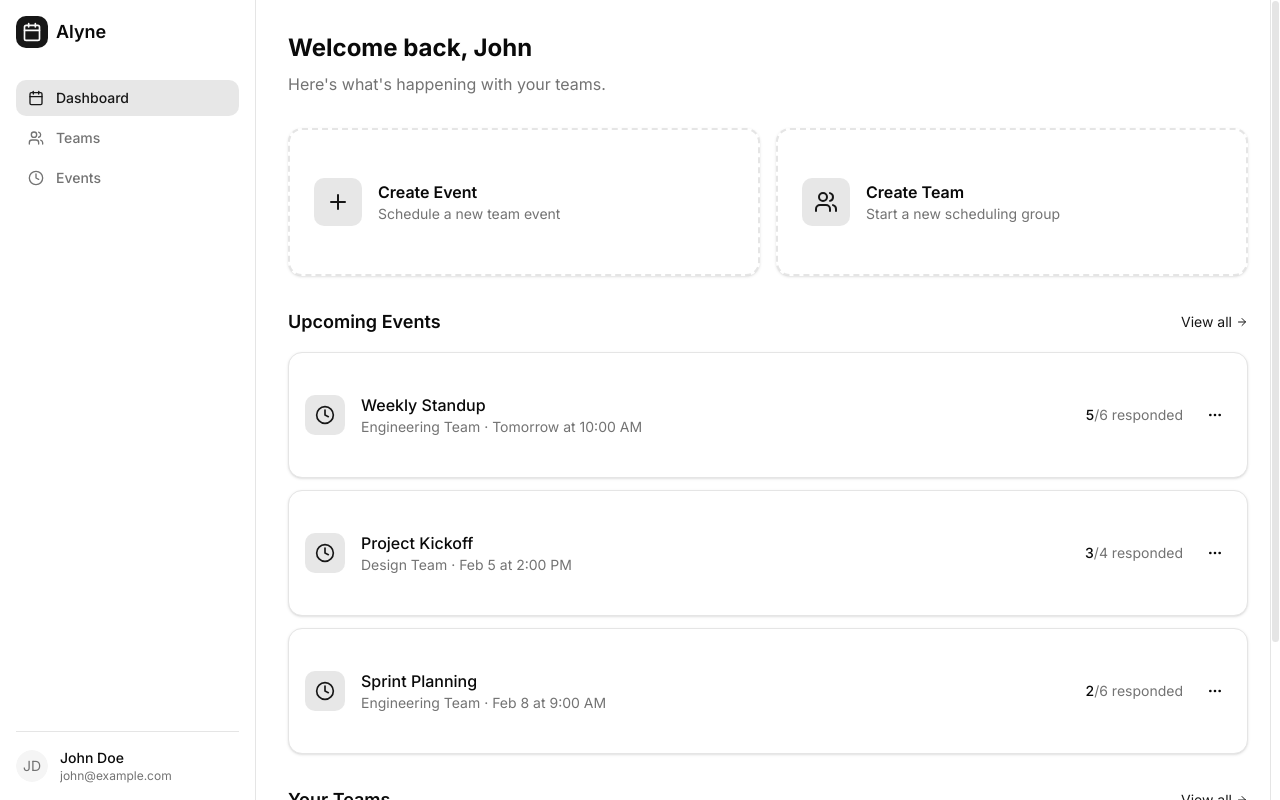
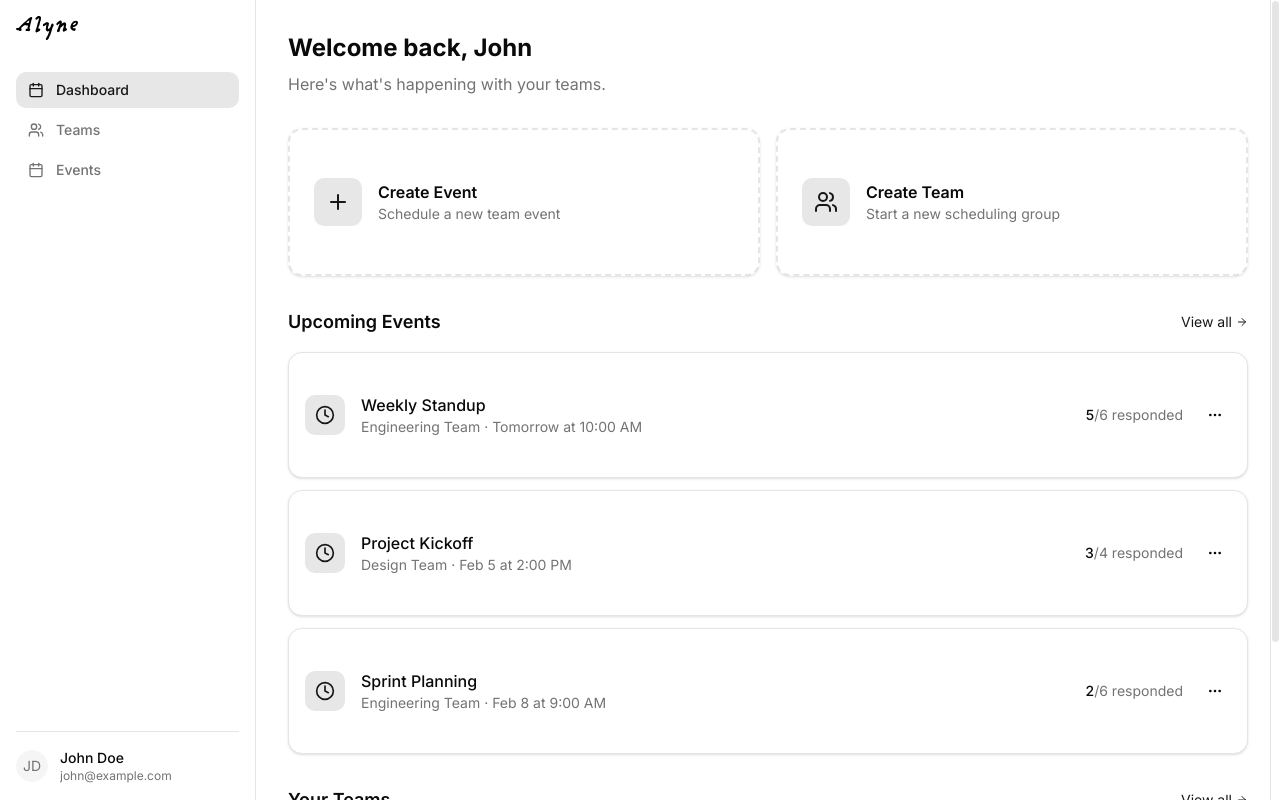
Before and after one commit to Jorstors/Alyne, a React (Vite) app in the folder frontend/: page /dashboard in a window 1280 px wide. Built offline with nearby package versions, Linux system fonts and the light colour scheme.

Commit message:
feat: Add Dashboard, Events, Teams, Create Event, and Create Team pages.

```diff
--- a/frontend/src/pages/CreateEventPage.tsx
+++ b/frontend/src/pages/CreateEventPage.tsx
@@ -11,17 +11,14 @@ export function CreateEventPage() {
     <div className="min-h-screen bg-background">
       {/* Sidebar */}
       <aside className="fixed left-0 top-0 bottom-0 w-64 border-r border-border bg-card p-4 flex flex-col">
-        <Link to="/" className="flex items-center gap-2 mb-8">
-          <div className="h-8 w-8 rounded-lg bg-primary flex items-center justify-center">
-            <Calendar className="h-5 w-5 text-primary-foreground" />
-          </div>
-          <span className="text-lg font-semibold">Alyne</span>
+        <Link to="/" className="flex items-center mb-8">
+          <img src="/alyne-logo.svg" alt="Alyne" className="h-6" />
         </Link>
 
         <nav className="space-y-1 flex-1">
           <NavItem href="/dashboard" icon={<Calendar className="h-4 w-4" />} label="Dashboard" />
           <NavItem href="/teams" icon={<Users className="h-4 w-4" />} label="Teams" />
-          <NavItem href="/events" icon={<Clock className="h-4 w-4" />} label="Events" active />
+          <NavItem href="/events" icon={<Calendar className="h-4 w-4" />} label="Events" active />
         </nav>
 
         <div className="pt-4 border-t border-border">
--- a/frontend/src/pages/CreateTeamPage.tsx
+++ b/frontend/src/pages/CreateTeamPage.tsx
@@ -11,11 +11,8 @@ export function CreateTeamPage() {
     <div className="min-h-screen bg-background">
       {/* Sidebar */}
       <aside className="fixed left-0 top-0 bottom-0 w-64 border-r border-border bg-card p-4 flex flex-col">
-        <Link to="/" className="flex items-center gap-2 mb-8">
-          <div className="h-8 w-8 rounded-lg bg-primary flex items-center justify-center">
-            <Calendar className="h-5 w-5 text-primary-foreground" />
-          </div>
-          <span className="text-lg font-semibold">Alyne</span>
+        <Link to="/" className="flex items-center mb-8">
+          <img src="/alyne-logo.svg" alt="Alyne" className="h-6" />
         </Link>
 
         <nav className="space-y-1 flex-1">
--- a/frontend/src/pages/DashboardPage.tsx
+++ b/frontend/src/pages/DashboardPage.tsx
@@ -10,17 +10,14 @@ export function DashboardPage() {
     <div className="min-h-screen bg-background">
       {/* Sidebar */}
       <aside className="fixed left-0 top-0 bottom-0 w-64 border-r border-border bg-card p-4 flex flex-col">
-        <Link to="/" className="flex items-center gap-2 mb-8">
-          <div className="h-8 w-8 rounded-lg bg-primary flex items-center justify-center">
-            <Calendar className="h-5 w-5 text-primary-foreground" />
-          </div>
-          <span className="text-lg font-semibold">Alyne</span>
+        <Link to="/" className="flex items-center mb-8">
+          <img src="/alyne-logo.svg" alt="Alyne" className="h-6" />
         </Link>
 
         <nav className="space-y-1 flex-1">
           <NavItem href="/dashboard" icon={<Calendar className="h-4 w-4" />} label="Dashboard" active />
           <NavItem href="/teams" icon={<Users className="h-4 w-4" />} label="Teams" />
-          <NavItem href="/events" icon={<Clock className="h-4 w-4" />} label="Events" />
+          <NavItem href="/events" icon={<Calendar className="h-4 w-4" />} label="Events" />
         </nav>
 
         <div className="pt-4 border-t border-border">
--- a/frontend/src/pages/EventsPage.tsx
+++ b/frontend/src/pages/EventsPage.tsx
@@ -12,17 +12,14 @@ export function EventsPage() {
     <div className="min-h-screen bg-background">
       {/* Sidebar */}
       <aside className="fixed left-0 top-0 bottom-0 w-64 border-r border-border bg-card p-4 flex flex-col">
-        <Link to="/" className="flex items-center gap-2 mb-8">
-          <div className="h-8 w-8 rounded-lg bg-primary flex items-center justify-center">
-            <Calendar className="h-5 w-5 text-primary-foreground" />
-          </div>
-          <span className="text-lg font-semibold">Alyne</span>
+        <Link to="/" className="flex items-center mb-8">
+          <img src="/alyne-logo.svg" alt="Alyne" className="h-6" />
         </Link>
 
         <nav className="space-y-1 flex-1">
           <NavItem href="/dashboard" icon={<Calendar className="h-4 w-4" />} label="Dashboard" />
           <NavItem href="/teams" icon={<Users className="h-4 w-4" />} label="Teams" />
-          <NavItem href="/events" icon={<Clock className="h-4 w-4" />} label="Events" active />
+          <NavItem href="/events" icon={<Calendar className="h-4 w-4" />} label="Events" active />
         </nav>
 
         <div className="pt-4 border-t border-border">
--- a/frontend/src/pages/TeamsPage.tsx
+++ b/frontend/src/pages/TeamsPage.tsx
@@ -11,11 +11,8 @@ export function TeamsPage() {
     <div className="min-h-screen bg-background">
       {/* Sidebar */}
       <aside className="fixed left-0 top-0 bottom-0 w-64 border-r border-border bg-card p-4 flex flex-col">
-        <Link to="/" className="flex items-center gap-2 mb-8">
-          <div className="h-8 w-8 rounded-lg bg-primary flex items-center justify-center">
-            <Calendar className="h-5 w-5 text-primary-foreground" />
-          </div>
-          <span className="text-lg font-semibold">Alyne</span>
+        <Link to="/" className="flex items-center mb-8">
+          <img src="/alyne-logo.svg" alt="Alyne" className="h-6" />
         </Link>
 
         <nav className="space-y-1 flex-1">
```
